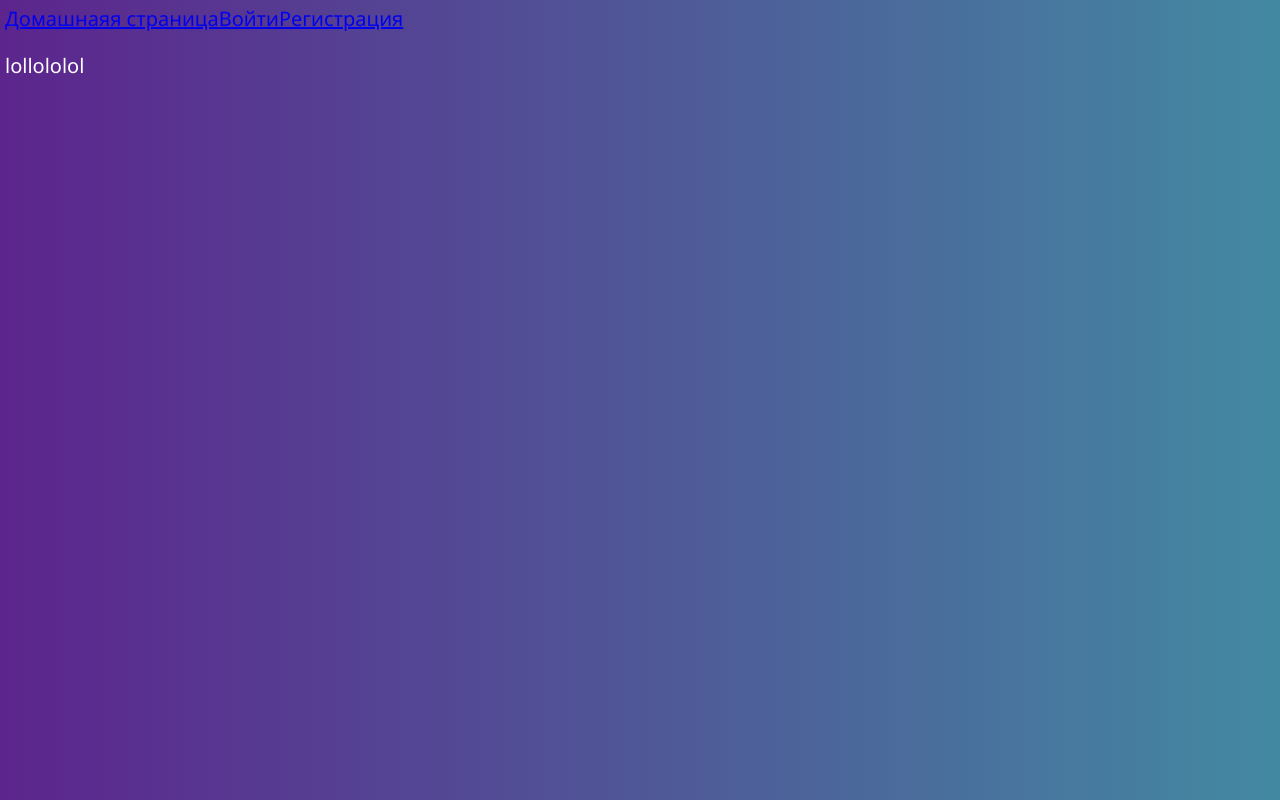
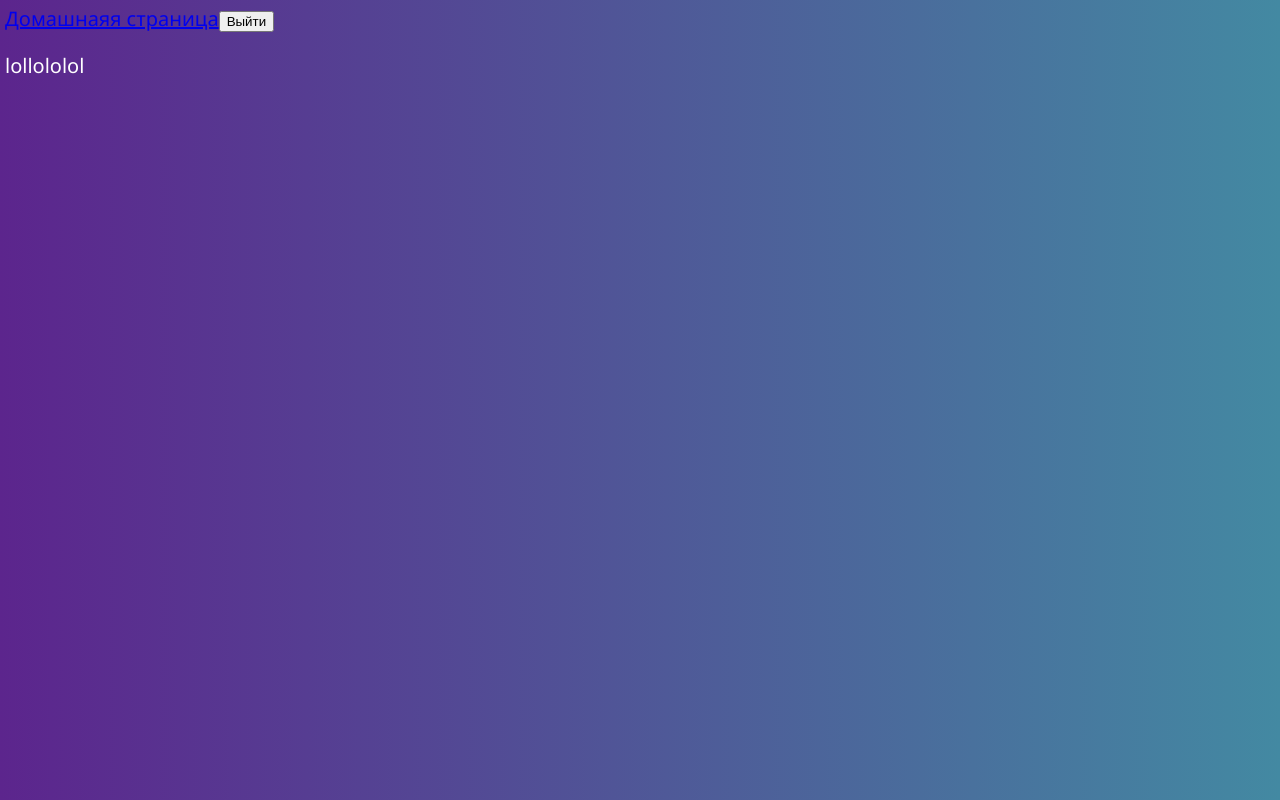
Before and after one commit to AlexHromov10/ChatApp, a React (Create React App) app in the folder client/: page / in a window 1280 px wide. Built offline with nearby package versions, Linux system fonts and the light colour scheme; sample sign-in values are in the browser's storage.

Commit message:
Работа над приватными маршрутами

```diff
--- a/client/src/App.js
+++ b/client/src/App.js
@@ -1,21 +1,25 @@
-import { Routes, Route, Link } from "react-router-dom";
+import { Routes, Route } from "react-router-dom";
+import { AuthProvider } from "./hooks/auth";
 
 import { RegistrationPage, LoginPage, HomePage } from "./pages/";
-
+import { NavBar } from "./components/ui.components";
+import { ProtectedRoute } from "./ProtectedRoute";
 function App() {
   return (
     <>
-      <nav>
-        <Link to="/">Домашнаяя страница</Link>
-        <Link to="/login">Войти</Link>
-        <Link to="/registration">Регистрация</Link>
-      </nav>
+      <AuthProvider>
+        <NavBar />
+
         <Routes>
+          <Route path="/" element={<ProtectedRoute />}>
+            <Route path="/" element={<HomePage />} />
+          </Route>
           <Route path="/" element={<HomePage />} />
           <Route path="/login" element={<LoginPage />} />
           <Route path="/registration" element={<RegistrationPage />} />
           <Route path="*" element={<HomePage />} />
         </Routes>
+      </AuthProvider>
     </>
   );
 }
--- /dev/null
+++ b/client/src/ProtectedRoute.js
@@ -0,0 +1,20 @@
+import { Outlet, Navigate } from "react-router-dom";
+import { useAuth } from "./hooks/auth";
+
+export const ProtectedRoute = () => {
+  const [token] = useAuth("");
+
+  return token ? <Outlet /> : <Navigate to="/login" />;
+};
+
+// export const ProtectedRoute = ({ element: Element, ...rest }) => {
+//   console.log(...rest, Element);
+//   return (
+//     <Route
+//       {...rest}
+//       element={(props) => {
+//         return <Element />;
+//       }}
+//     />
+//   );
+// };
--- /dev/null
+++ b/client/src/components/ui.components/NavBar.js
@@ -0,0 +1,21 @@
+import { Link, useNavigate } from "react-router-dom";
+import { useAuth } from "../../hooks/auth";
+
+export function NavBar() {
+  const [token] = useAuth("");
+  const navigate = useNavigate();
+
+  const handleClick = () => {
+    localStorage.removeItem("auth-token");
+    navigate("/home");
+  };
+
+  return (
+    <nav>
+      <Link to="/">Домашнаяя страница</Link>
+      {!token && <Link to="/login">Войти</Link>}
+      {!token && <Link to="/registration">Регистрация</Link>}
+      {token && <button onClick={handleClick}>Выйти</button>}
+    </nav>
+  );
+}
--- a/client/src/components/ui.components/index.js
+++ b/client/src/components/ui.components/index.js
@@ -1,3 +1,4 @@
 import { MessageBox } from "./MessageBox";
+import { NavBar } from "./NavBar";
 
-export { MessageBox };
+export { MessageBox, NavBar };
--- /dev/null
+++ b/client/src/hooks/auth.js
@@ -0,0 +1,16 @@
+import { createContext, useContext, useState } from "react";
+
+const AuthContext = createContext(null);
+
+export const AuthProvider = ({ children }) => {
+  const [token, setToken] = useState(localStorage.getItem("auth-token"));
+
+  return (
+    <>
+      {console.log("render auth")}
+      <AuthContext.Provider value={[token, setToken]}>{children}</AuthContext.Provider>
+    </>
+  );
+};
+
+export const useAuth = () => useContext(AuthContext);
--- a/client/src/pages/login/components/LoginForm.js
+++ b/client/src/pages/login/components/LoginForm.js
@@ -1,9 +1,13 @@
 import { Link, useNavigate } from "react-router-dom";
 import { useState } from "react";
+
+import { useAuth } from "../../../hooks/auth";
 import { TextInput } from "../../../components/form.components/";
 import configData from "../../../config.json";
 
 export function LoginForm(props) {
+  const [setToken] = useAuth("");
+
   const [loginError, setLoginError] = useState(false);
 
   const [emailValid, setEmailValid] = useState(false);
@@ -33,6 +37,7 @@ export function LoginForm(props) {
 
       if (jsonData.success) {
         localStorage.setItem("auth-token", jwt);
+        setToken(jwt);
         navigate("/home");
       } else {
         setLoginError(true);
--- a/client/src/pages/login/login.page.js
+++ b/client/src/pages/login/login.page.js
@@ -1,15 +1,14 @@
-//import { useState } from "react";
+import { Navigate } from "react-router-dom";
+import { useAuth } from "../../hooks/auth";
 import { LoginForm } from "./components";
+
 //import { MessageBox } from "../../components/ui.components";
 
 const LoginPage = () => {
-  //const [loginState, setLoginState] = useState({ isFinished: false });
+  const [token] = useAuth("");
 
-  return (
-    <>
-      <LoginForm />
-    </>
-  );
+  return !token ? <LoginForm /> : <Navigate to="/home" />;
+  //return <>{!token && <LoginForm />}</>;
 };
 
 export { LoginPage };
--- a/client/src/pages/registration/registration.page.js
+++ b/client/src/pages/registration/registration.page.js
@@ -1,13 +1,17 @@
 import { useState } from "react";
+import { Navigate } from "react-router-dom";
 import { RegistrationForm } from "./components/RegistrationForm";
 import { MessageBox } from "../../components/ui.components";
+import { useAuth } from "../../hooks/auth";
 
 const RegistrationPage = () => {
   const [registrationState, setRegistrationState] = useState({ isFinished: false, success: false, message: "" });
+  const [token] = useAuth("");
 
   return (
     <>
-      {console.log("RENDER")}
+      {token && <Navigate to="/home" />}
+
       {!registrationState.isFinished && !registrationState.success && (
         <RegistrationForm setRegistrationState={setRegistrationState} />
       )}
```
Lines whose indentation alone changed are shown as unchanged.
